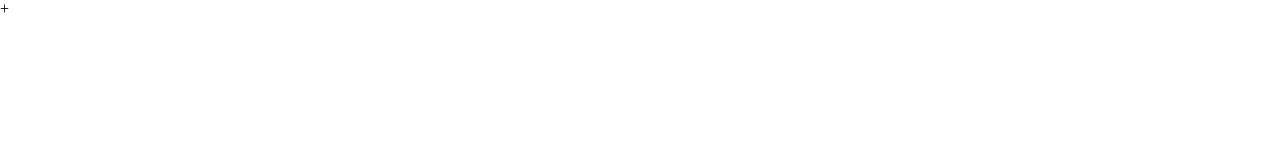
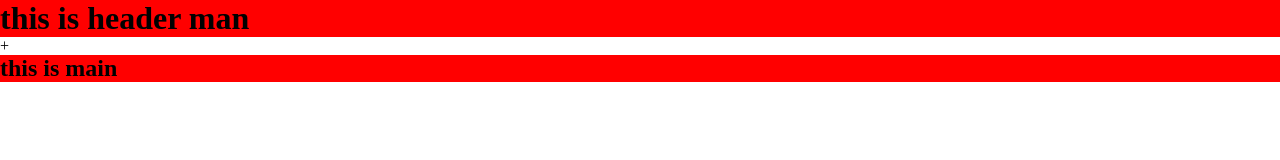
Before and after one commit to Davlat11/28.03.2023, a plain HTML site: page index.html in a window 1280 px wide. Drawn offline with Linux system fonts and the light colour scheme.

Commit message:
add h1 tag

```diff
--- a/index.html
+++ b/index.html
@@ -11,11 +11,12 @@
 
 <body>
     <header>
-
+        <h1>this is header man</h1>
     </header>
 <main>
     <section>
         +
+        <h1>this is main</h1>
     </section>
 </main>
 </body>
--- a/styles/style.css
+++ b/styles/style.css
@@ -3,3 +3,6 @@
     margin: 0;
     box-sizing: border-box;
 }
+h1{
+    background: red;
+}
```
